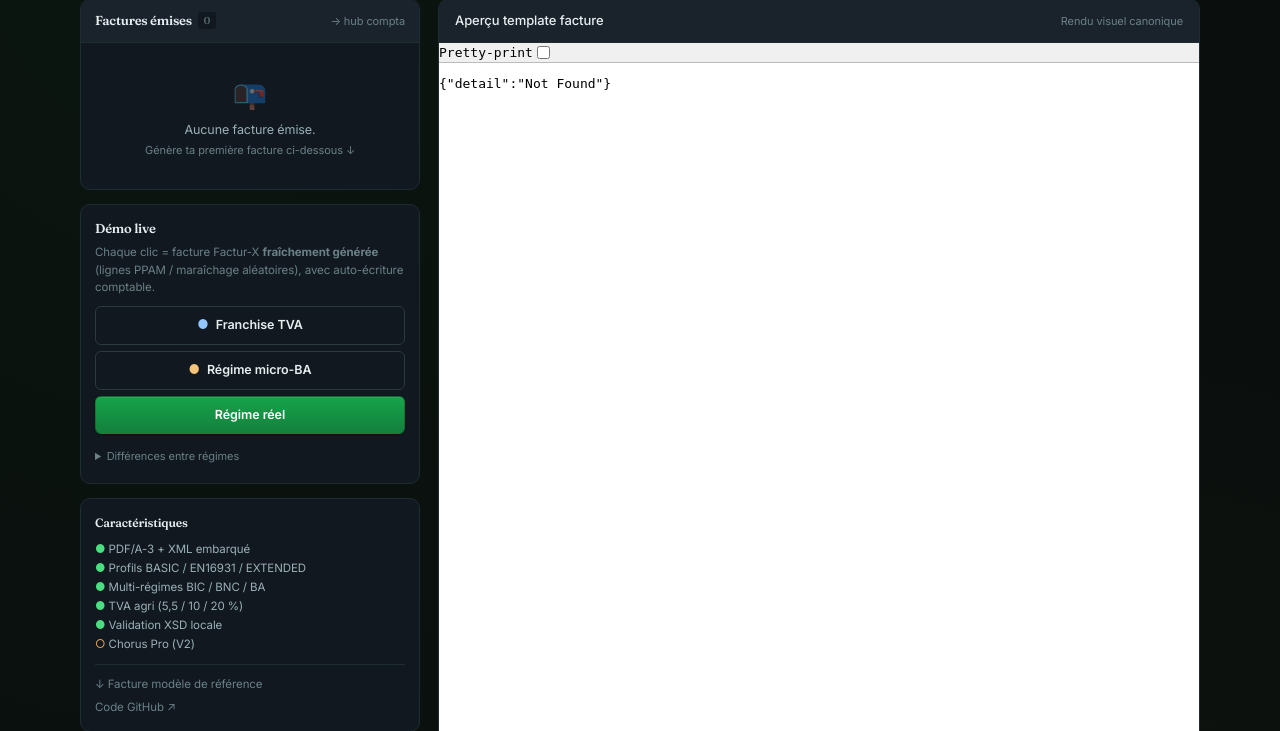
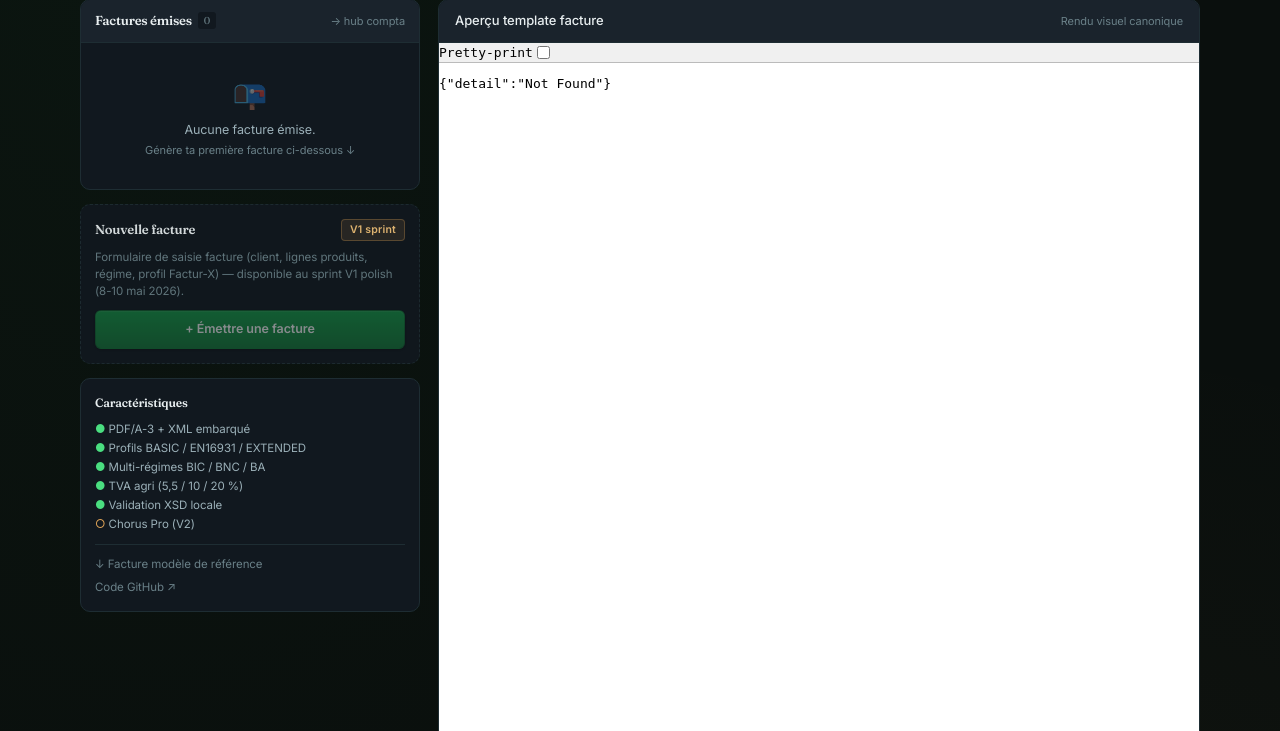
Before and after one commit to Pierroons/selffarm-lite, a FastAPI app: page /invoice in a window 1280 px wide. Shown: the part 228-959 px from the top of the page. Run offline with FastAPI, Linux system fonts and the light colour scheme; data that the repository does not hold is empty; some libraries are stand-ins or nearby versions.

Commit message:
feat(env): conditionne le module démo sur SELFFARM_ENV=demo
Le module démo (boutons "Vente rapide", "Achat", "Import bancaire",
"Re-tenter dédup", "Reset démo", "Franchise/Micro-BA/Réel" sur invoice)
n'a de sens que pour la démo publique (selffarm.my-self.fr). En mode
prod paysan ou perso, ces fixtures pollueraient les vraies données.

- Décorateur _demo_only() dans routes compta + invoice : 404 si env != 'demo'
- Templates compta/invoice : {% if env == 'demo' %}…{% else %}placeholders V1{% endif %}
- Placeholders V1 (boutons disabled) annoncent les vraies actions à venir
  au sprint 8-10 mai : Nouvelle vente / Achat / Import PDF / Écriture libre
  / Émettre facture (formulaire)

Sécurité : impossible de polluer la DB d'un paysan via les endpoints
démo. Si quelqu'un tente curl POST /compta/generer-vente sur son
install prod → 404 propre + message explicatif.

Modes d'environnement actifs :
- demo  : démo publique selffarm.my-self.fr (fixtures, reset)
- dev   : branche develop dev.selffarm.my-self.fr (bandeau orange)
- prod  : install paysan lambda (pas de bandeau, pas de fixtures)
- perso : instance privée (bandeau vert, pas de fixtures)

Nouveau script : scripts/run-demo-public.sh (port 8004, env=demo)
pour tester localement le rendu de la démo publique.

Co-Authored-By: Claude Opus 4.7 (1M context) <noreply@anthropic.com>

```diff
--- a/webapp/routes/compta.py
+++ b/webapp/routes/compta.py
@@ -3,6 +3,7 @@
 from __future__ import annotations
 
 import json
+import os
 import random
 from datetime import date, timedelta
 from decimal import Decimal
@@ -13,6 +14,21 @@ from fastapi.responses import HTMLResponse, JSONResponse, RedirectResponse, Resp
 from fastapi.templating import Jinja2Templates
 
 from webapp import __version__
+
+
+def _demo_only():
+    """Lève 404 si l'instance n'est pas en mode démo publique.
+
+    Contrôle d'accès aux endpoints de génération de fixtures :
+    - SELFFARM_ENV=demo → autorisé (instance publique selffarm.my-self.fr)
+    - SELFFARM_ENV=dev / prod / perso → 404 (vraies données utilisateur)
+    """
+    if os.environ.get("SELFFARM_ENV", "prod") != "demo":
+        raise HTTPException(
+            status_code=404,
+            detail="Endpoint démo désactivé en environnement de production. "
+                   "Utilise les formulaires de saisie manuelle (V1 sprint).",
+        )
 
 try:
     from self_agri_book.storage import (
@@ -215,6 +231,7 @@ FRAIS_BANQUE_FIXTURES = [
 
 @router.post("/generer-vente")
 async def compta_generer_vente(request: Request):
+    _demo_only()
     """Génère une vente rapide (411/701) — saisie manuelle compta, sans PDF.
 
     Cas d'usage : vente directe au marché, AMAP, livraison cash, etc.
@@ -287,6 +304,7 @@ async def compta_generer_vente(request: Request):
 
 @router.post("/generer-achat")
 async def compta_generer_achat(request: Request):
+    _demo_only()
     """Génère un achat fictif (6011/401 par défaut). Ne crée PAS de facture associée.
 
     Démonstration : une écriture d'achat est distincte d'une facture de vente.
@@ -333,6 +351,7 @@ async def compta_generer_achat(request: Request):
 
 @router.post("/rejouer-derniere-vente")
 async def compta_rejouer_derniere_vente(request: Request):
+    _demo_only()
     """Démo dédup : retente la dernière facture générée.
 
     Si l'écriture existe déjà (même source_id), le hub retourne l'id existant
@@ -648,6 +667,7 @@ async def compta_facture_du_journal(limit: int = 8):
 
 @router.post("/importer-releve")
 async def compta_importer_releve(request: Request):
+    _demo_only()
     """Simule l'import d'un relevé bancaire (self_banking).
 
     Démonstration du 3e flux du hub compta :
@@ -754,6 +774,7 @@ async def compta_importer_releve(request: Request):
 
 @router.post("/reset-demo")
 async def compta_reset_demo(request: Request):
+    _demo_only()
     """Purge toutes les écritures — reset démo (utile si trop de monde clique)."""
     if not STORAGE_OK:
         return JSONResponse({"error": "storage KO"}, status_code=503)
--- a/webapp/routes/invoice.py
+++ b/webapp/routes/invoice.py
@@ -4,15 +4,25 @@ from __future__ import annotations
 
 import io
 import json
+import os
 import random
 import uuid
 from datetime import date, timedelta
 from decimal import Decimal
 from pathlib import Path
 
-from fastapi import APIRouter, Request
+from fastapi import APIRouter, HTTPException, Request
 from fastapi.responses import HTMLResponse, Response
 from fastapi.templating import Jinja2Templates
+
+
+def _demo_only():
+    if os.environ.get("SELFFARM_ENV", "prod") != "demo":
+        raise HTTPException(
+            status_code=404,
+            detail="Génération de facture aléatoire désactivée hors démo publique. "
+                   "Utilise le formulaire de saisie facture (V1 sprint).",
+        )
 
 from webapp import __version__
 
@@ -270,6 +280,7 @@ def _hook_compta_vente(data: dict) -> tuple[int | None, bool]:
 
 @router.get("/generer-demo")
 async def invoice_generer_demo(regime: str | None = None):
+    _demo_only()
     """Génère une facture Factur-X fictive + PDF + auto-écriture compta.
 
     ?regime=franchise|micro-ba|reel (sinon aléatoire)
--- a/webapp/templates/invoice/index.html
+++ b/webapp/templates/invoice/index.html
@@ -63,7 +63,8 @@
       {% endif %}
     </div>
 
-    <!-- DÉMO LIVE -->
+    {% if env == 'demo' %}
+    <!-- DÉMO LIVE — visible uniquement en mode démo publique -->
     <div class="card" style="padding: 14px;">
       <h3 style="font-size: 13px; font-weight: 600; color: var(--text-primary); margin-bottom: 6px;">Démo live</h3>
       <p style="font-size: 11.5px; color: var(--text-muted); margin-bottom: 10px; line-height: 1.5;">
@@ -90,6 +91,19 @@
         </div>
       </details>
     </div>
+    {% else %}
+    <!-- NOUVELLE FACTURE — mode prod / perso (V1 sprint) -->
+    <div class="card" style="padding: 14px; border-style: dashed; opacity: 0.9;">
+      <div style="display: flex; align-items: center; justify-content: space-between; margin-bottom: 8px;">
+        <h3 style="font-size: 13px; font-weight: 600; color: var(--text-primary);">Nouvelle facture</h3>
+        <span class="badge badge-amber">V1 sprint</span>
+      </div>
+      <p style="font-size: 11.5px; color: var(--text-muted); margin-bottom: 10px; line-height: 1.5;">
+        Formulaire de saisie facture (client, lignes produits, régime, profil Factur-X) — disponible au sprint V1 polish (8-10 mai 2026).
+      </p>
+      <button disabled class="btn" style="width: 100%; font-size: 12.5px; opacity: 0.55; cursor: not-allowed;">+ Émettre une facture</button>
+    </div>
+    {% endif %}
 
     <!-- META -->
     <div class="card" style="padding: 14px; font-size: 11.5px; color: var(--text-secondary); line-height: 1.6;">
```
Also changed, not shown: webapp/templates/compta/index.html (+22 -1 lines), 1 other file.
